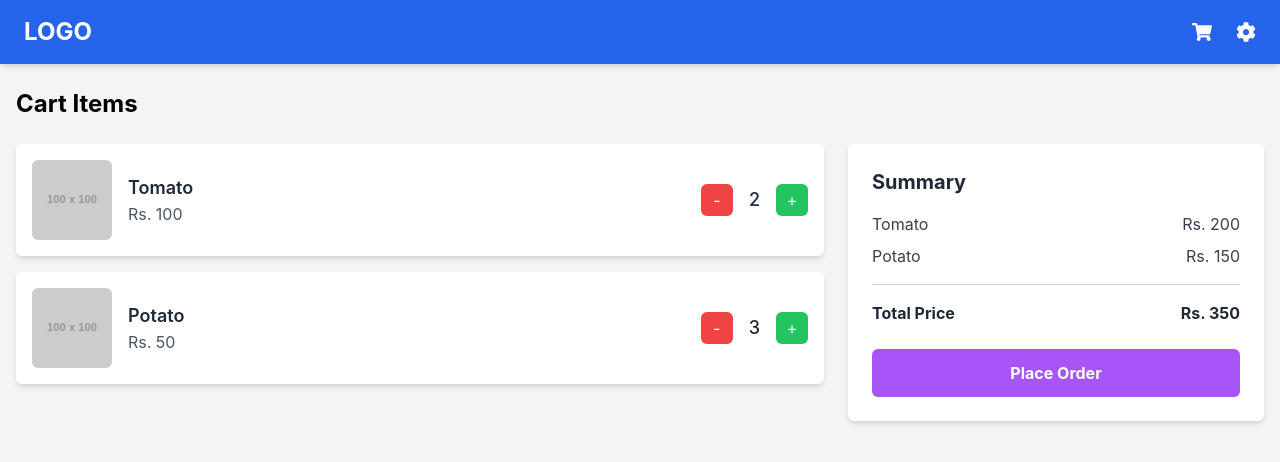
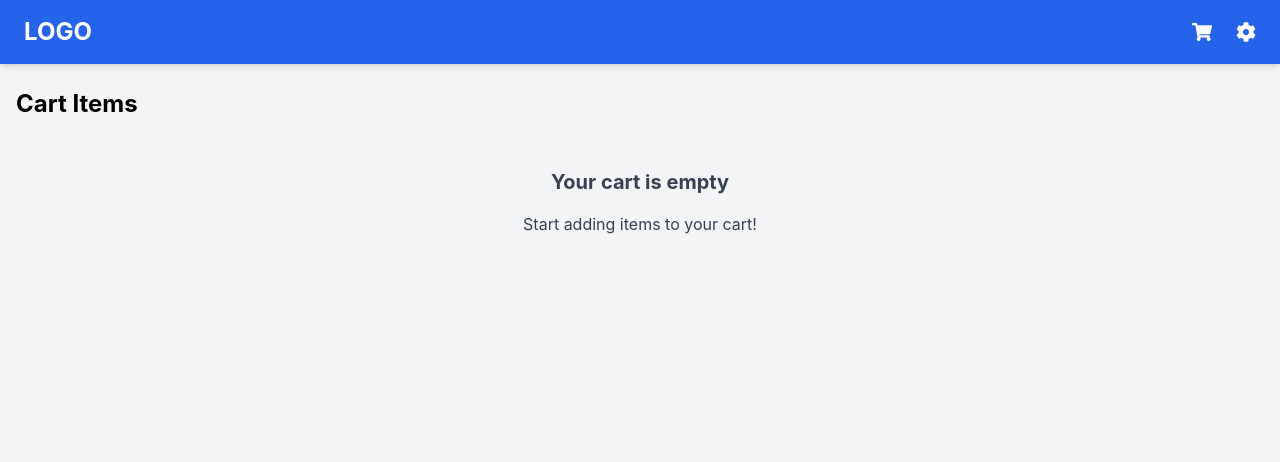
Before and after one commit to SauravSarkar123/E-Shop, a React (Create React App) app: page /cart in a window 1280 px wide. Shown: the top 462 px of the page. Built offline with nearby package versions, Linux system fonts and the light colour scheme.

Commit message:
cart items functionality updated

```diff
--- a/src/components/Header.js
+++ b/src/components/Header.js
@@ -1,26 +1,46 @@
-// Header.js
-import React from 'react';
+import React, { useContext } from 'react';
 import { FaShoppingCart, FaCog } from 'react-icons/fa';
+import { useNavigate, useLocation } from 'react-router-dom';
+import { CartContext } from '../context/CartContext'; // Import CartContext
 
 function Header() {
+  const { cart } = useContext(CartContext); // Get cart from CartContext
+  const navigate = useNavigate();
+  const location = useLocation(); // Get the current route
+
+  // Calculate the number of distinct items in the cart
+  const cartItemCount = Object.keys(cart).length;
+
+  const handleCartClick = () => {
+    if (location.pathname !== '/cart') {
+      navigate('/cart'); // Navigate to /cart only if not already there
+    }
+  };
+
   return (
     <header className="bg-blue-600 text-white shadow-md">
       <div className="container mx-auto flex items-center justify-between py-4 px-6">
         {/* Logo */}
         <div className="text-2xl font-bold flex items-center">
-          {/* <img
-            src="/path-to-your-logo.png"
-            alt="Logo"
-            className="h-8 w-8 mr-2"
-          /> */}
           <span>LOGO</span>
         </div>
 
         {/* Icons */}
         <div className="flex items-center space-x-6">
-          <button className="hover:text-blue-200 transition duration-200">
+          {/* Cart Icon with Badge */}
+          <button
+            className="relative hover:text-blue-200 transition duration-200"
+            onClick={handleCartClick}
+          >
             <FaShoppingCart size={20} />
+            {cartItemCount > 0 && (
+              <span className="absolute -top-2 -right-2 bg-red-500 text-white text-xs rounded-full h-5 w-5 flex items-center justify-center">
+                {cartItemCount}
+              </span>
+            )}
           </button>
+
+          {/* Settings Icon */}
           <button className="hover:text-blue-200 transition duration-200">
             <FaCog size={20} />
           </button>
--- /dev/null
+++ b/src/context/CartContext.js
@@ -0,0 +1,76 @@
+import React, { createContext, useState, useEffect } from 'react';
+
+// Create the CartContext
+export const CartContext = createContext();
+
+export const CartProvider = ({ children }) => {
+  // Initialize the cart state from localStorage or with an empty object
+  const [cart, setCart] = useState(() => {
+    const storedCart = localStorage.getItem('cart');
+    return storedCart ? JSON.parse(storedCart) : {};
+  });
+
+  // Save the cart to localStorage whenever it updates
+  useEffect(() => {
+    localStorage.setItem('cart', JSON.stringify(cart));
+  }, [cart]);
+
+  // Add or update a product in the cart
+  const addToCart = (product, quantity = 1) => {
+    setCart((prevCart) => {
+      const existingQuantity = prevCart[product.id]?.quantity || 0;
+      return {
+        ...prevCart,
+        [product.id]: {
+          ...product,
+          quantity: existingQuantity + quantity,
+        },
+      };
+    });
+  };
+
+  // Remove a product from the cart
+  const removeFromCart = (productId) => {
+    setCart((prevCart) => {
+      const updatedCart = { ...prevCart };
+      delete updatedCart[productId];
+      return updatedCart;
+    });
+  };
+
+  // Update the quantity of a product in the cart
+  const updateQuantity = (productId, quantity) => {
+    setCart((prevCart) => {
+      if (quantity <= 0) {
+        // Remove the product if the quantity is 0 or less
+        const updatedCart = { ...prevCart };
+        delete updatedCart[productId];
+        return updatedCart;
+      }
+      return {
+        ...prevCart,
+        [productId]: {
+          ...prevCart[productId],
+          quantity,
+        },
+      };
+    });
+  };
+
+  // Clear the cart
+  const clearCart = () => setCart({});
+
+  return (
+    <CartContext.Provider
+      value={{
+        cart,
+        addToCart,
+        removeFromCart,
+        updateQuantity,
+        clearCart,
+      }}
+    >
+      {children}
+    </CartContext.Provider>
+  );
+};
--- a/src/pages/CartItems.js
+++ b/src/pages/CartItems.js
@@ -1,26 +1,14 @@
-import React, { useState } from 'react';
+import React, { useContext } from 'react';
 import Header from '../components/Header';
+import { CartContext } from '../context/CartContext'; // Import CartContext
 
 const CartItems = () => {
-  const [cart, setCart] = useState({
-    1: { name: 'Tomato', price: 100, image: 'https://via.placeholder.com/100', quantity: 2 },
-    2: { name: 'Potato', price: 50, image: 'https://via.placeholder.com/100', quantity: 3 },
-  });
+  const { cart, updateQuantity } = useContext(CartContext); // Use CartContext
 
-  const modifyCart = (id, action) => {
-    setCart((prev) => {
-      const item = prev[id];
-      if (action === 'increase') return { ...prev, [id]: { ...item, quantity: item.quantity + 1 } };
-      if (action === 'decrease') {
-        const newQuantity = item.quantity - 1;
-        if (newQuantity > 0) return { ...prev, [id]: { ...item, quantity: newQuantity } };
-        const { [id]: _, ...rest } = prev; // Remove item if quantity is 0
-        return rest;
-      }
-    });
-  };
-
-  const totalPrice = Object.values(cart).reduce((acc, item) => acc + item.price * item.quantity, 0);
+  const totalPrice = Object.values(cart).reduce(
+    (acc, item) => acc + item.price * item.quantity,
+    0
+  );
 
   return (
     <div className="bg-gray-100 min-h-screen">
@@ -30,6 +18,7 @@ const CartItems = () => {
         <h1 className="text-2xl font-bold text-black mb-6">Cart Items</h1>
 
         {/* Cart Section */}
+        {Object.keys(cart).length > 0 ? (
           <div className="flex flex-col md:flex-row gap-6">
             {/* Cart Items List */}
             <div className="flex-1 space-y-4">
@@ -52,14 +41,18 @@ const CartItems = () => {
                   {/* Quantity Controls */}
                   <div className="flex items-center space-x-4">
                     <button
-                    onClick={() => modifyCart(id, 'decrease')}
+                      onClick={() =>
+                        updateQuantity(id, cart[id].quantity - 1)
+                      }
                       className="w-8 h-8 bg-red-500 text-white rounded-md hover:bg-red-600"
                     >
                       -
                     </button>
                     <span className="text-lg font-medium text-gray-800">{item.quantity}</span>
                     <button
-                    onClick={() => modifyCart(id, 'increase')}
+                      onClick={() =>
+                        updateQuantity(id, cart[id].quantity + 1)
+                      }
                       className="w-8 h-8 bg-green-500 text-white rounded-md hover:bg-green-600"
                     >
                       +
@@ -94,6 +87,12 @@ const CartItems = () => {
               </button>
             </div>
           </div>
+        ) : (
+          <div className="text-center py-6 text-gray-700">
+            <h2 className="text-xl font-bold">Your cart is empty</h2>
+            <p className="mt-4">Start adding items to your cart!</p>
+          </div>
+        )}
       </div>
     </div>
   );
--- a/src/pages/HomePage.js
+++ b/src/pages/HomePage.js
@@ -7,8 +7,8 @@ const HomePage = () => {
   const { categories } = useContext(CategoriesContext);
   const navigate = useNavigate();
 
-  const handleCategoryClick = (id) => {
-    navigate(`/products?category=${id}`);
+  const handleCategoryClick = (name) => {
+    navigate(`/products?category=${encodeURIComponent(name)}`);
   };
 
   return (
@@ -21,7 +21,7 @@ const HomePage = () => {
             <div
               key={id}
               className="bg-white rounded-lg shadow-lg p-4 flex flex-col items-center transform transition hover:scale-105 hover:shadow-xl hover:ring-4 hover:ring-blue-300 cursor-pointer"
-              onClick={() => handleCategoryClick(id)}
+              onClick={() => handleCategoryClick(name)}
             >
               <img src={image} alt={name} className="rounded-md w-full h-40 object-cover mb-4" />
               <h2 className="text-lg font-medium text-gray-700">{name}</h2>
--- a/src/pages/ProductInfo.js
+++ b/src/pages/ProductInfo.js
@@ -3,14 +3,15 @@ import { useSearchParams } from 'react-router-dom';
 import Header from '../components/Header';
 import { ProductsContext } from '../context/ProductsContext';
 import { CategoriesContext } from '../context/CategoriesContext';
+import { CartContext } from '../context/CartContext'; // Import CartContext
 
 const ProductInfo = () => {
   const { products } = useContext(ProductsContext);
   const { categories } = useContext(CategoriesContext);
+  const { cart, addToCart, updateQuantity } = useContext(CartContext); // Use CartContext
   const [searchParams] = useSearchParams();
   const productName = searchParams.get('name');
   const [product, setProduct] = useState(null);
-  const [cart, setCart] = useState({});
 
   useEffect(() => {
     if (productName) {
@@ -18,18 +19,6 @@ const ProductInfo = () => {
       setProduct(foundProduct);
     }
   }, [productName, products]);
-
-  const modifyCart = (id, action) =>
-    setCart((prev) => {
-      const quantity = prev[id] || 0;
-      return action === 'add'
-        ? { ...prev, [id]: 1 }
-        : action === 'increase'
-        ? { ...prev, [id]: quantity + 1 }
-        : quantity > 1
-        ? { ...prev, [id]: quantity - 1 }
-        : { ...prev, [id]: undefined };
-    });
 
   if (!product) {
     return (
@@ -66,16 +55,16 @@ const ProductInfo = () => {
             {cart[product.id] ? (
               <div className="flex items-center space-x-4">
                 <button
-                  onClick={() => modifyCart(product.id, 'decrease')}
+                  onClick={() => updateQuantity(product.id, cart[product.id].quantity - 1)} // Decrease quantity
                   className="w-10 h-10 bg-red-500 text-white font-bold rounded-md hover:bg-red-600"
                 >
                   -
                 </button>
                 <span className="w-16 h-10 bg-gray-200 border border-gray-300 rounded-md flex items-center justify-center">
-                  {cart[product.id]}
+                  {cart[product.id].quantity}
                 </span>
                 <button
-                  onClick={() => modifyCart(product.id, 'increase')}
+                  onClick={() => updateQuantity(product.id, cart[product.id].quantity + 1)} // Increase quantity
                   className="w-10 h-10 bg-green-500 text-white font-bold rounded-md hover:bg-green-600"
                 >
                   +
@@ -83,7 +72,7 @@ const ProductInfo = () => {
               </div>
             ) : (
               <button
-                onClick={() => modifyCart(product.id, 'add')}
+                onClick={() => addToCart(product)} // Add to cart
                 className="px-6 py-3 bg-purple-500 text-white font-bold rounded-md hover:bg-purple-600"
               >
                 Add to Cart
--- a/src/pages/ProductListing.js
+++ b/src/pages/ProductListing.js
@@ -3,34 +3,28 @@ import { useSearchParams, useNavigate } from 'react-router-dom';
 import Header from '../components/Header';
 import { ProductsContext } from '../context/ProductsContext';
 import { CategoriesContext } from '../context/CategoriesContext';
+import { CartContext } from '../context/CartContext'; // Import CartContext
 
 const ProductListing = () => {
   const { products } = useContext(ProductsContext);
   const { categories } = useContext(CategoriesContext);
+  const { cart, addToCart, updateQuantity } = useContext(CartContext); // Use CartContext
   const [searchParams] = useSearchParams();
   const navigate = useNavigate();
-  const categoryId = searchParams.get('category');
+  const categoryName = searchParams.get('category');
   const [filteredProducts, setFilteredProducts] = useState([]);
-  const [cart, setCart] = useState({});
 
   useEffect(() => {
-    if (categoryId) {
-      const filtered = products.filter(
-        (product) => product.categoryId === parseInt(categoryId, 10)
-      );
-      setFilteredProducts(filtered);
+    if (categoryName) {
+      const category = categories.find((cat) => cat.name.toLowerCase() === categoryName.toLowerCase());
+      if (category) {
+        const filtered = products.filter((product) => product.categoryId === category.id);
+        setFilteredProducts(filtered);
+      } else {
+        setFilteredProducts([]); // No matching category found
+      }
     }
-  }, [categoryId, products]);
-
-  const modifyCart = (id, action) =>
-    setCart((prev) => {
-      const quantity = prev[id] || 0;
-      if (action === 'add') return { ...prev, [id]: 1 };
-      if (action === 'increase') return { ...prev, [id]: quantity + 1 };
-      if (action === 'decrease') return quantity > 1 ? { ...prev, [id]: quantity - 1 } : { ...prev, [id]: undefined };
-    });
-
-  const categoryName = categories.find((cat) => cat.id === parseInt(categoryId, 10))?.name || 'Products';
+  }, [categoryName, categories, products]);
 
   const handleProductClick = (product) => {
     navigate(`/productinfo?name=${encodeURIComponent(product.name)}`);
@@ -40,7 +34,7 @@ const ProductListing = () => {
     <div className="bg-gray-100 min-h-screen">
       <Header />
       <div className="container mx-auto px-4 py-6">
-        <h1 className="text-2xl font-bold text-black mb-6">{categoryName}</h1>
+        <h1 className="text-2xl font-bold text-black mb-6">{categoryName || 'Products'}</h1>
         <div className="grid grid-cols-2 sm:grid-cols-3 lg:grid-cols-5 gap-4">
           {filteredProducts.map((product) => (
             <div
@@ -56,19 +50,19 @@ const ProductListing = () => {
                   <button
                     onClick={(e) => {
                       e.stopPropagation();
-                      modifyCart(product.id, 'decrease');
+                      updateQuantity(product.id, cart[product.id].quantity - 1); // Decrease quantity
                     }}
                     className="w-10 h-10 bg-red-500 text-white text-lg font-bold rounded-md flex items-center justify-center hover:bg-red-600"
                   >
                     -
                   </button>
                   <div className="w-16 h-10 bg-gray-200 rounded-md flex items-center justify-center border border-gray-300 flex-grow">
-                    <span className="text-lg text-gray-800 font-medium">{cart[product.id]}</span>
+                    <span className="text-lg text-gray-800 font-medium">{cart[product.id].quantity}</span>
                   </div>
                   <button
                     onClick={(e) => {
                       e.stopPropagation();
-                      modifyCart(product.id, 'increase');
+                      updateQuantity(product.id, cart[product.id].quantity + 1); // Increase quantity
                     }}
                     className="w-10 h-10 bg-green-500 text-white text-lg font-bold rounded-md flex items-center justify-center hover:bg-green-600"
                   >
@@ -79,7 +73,7 @@ const ProductListing = () => {
                 <button
                   onClick={(e) => {
                     e.stopPropagation();
-                    modifyCart(product.id, 'add');
+                    addToCart(product); // Add to cart
                   }}
                   className="px-4 py-2 bg-purple-500 text-white font-bold rounded-md hover:bg-purple-600 mt-auto"
                 >
```
Also changed, not shown: src/App.js (+5 -3 lines). Lines whose indentation alone changed are shown as unchanged.
